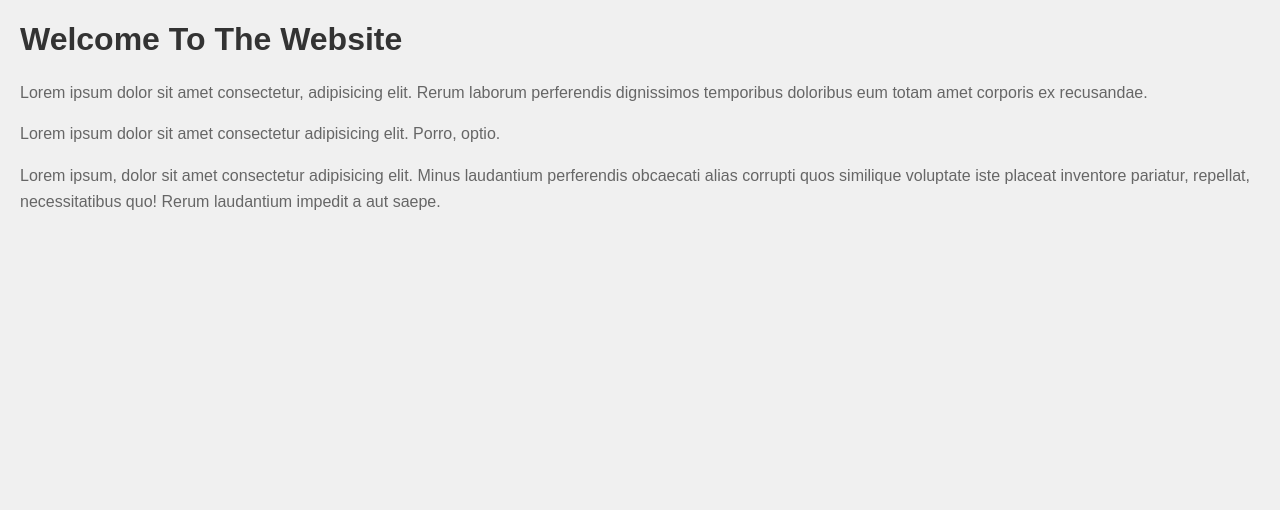
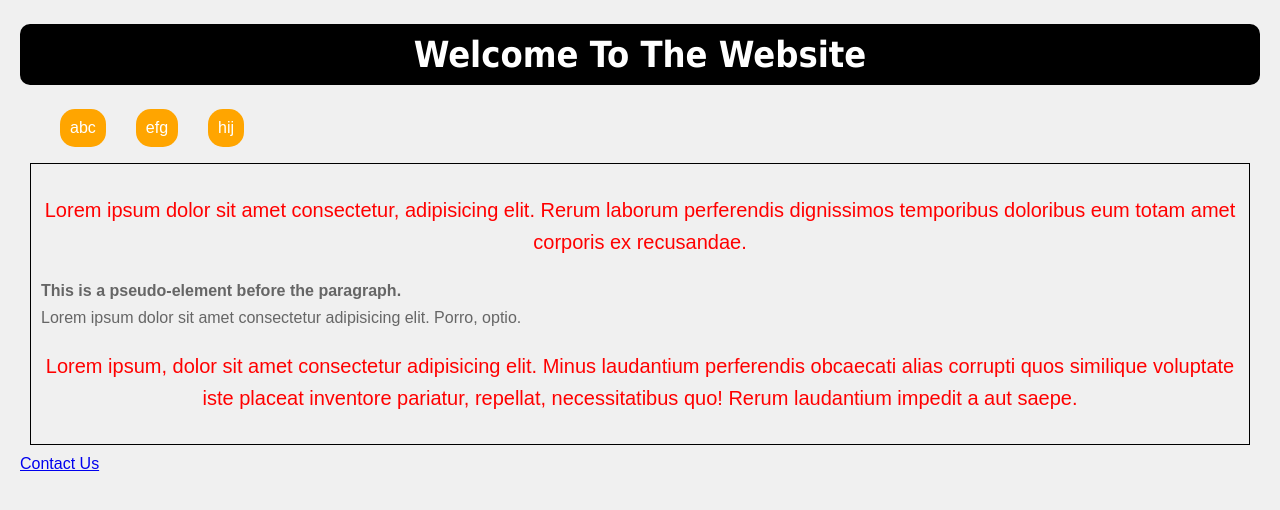
Before and after one commit to elham-saleh/web-programming-class, a plain HTML site: page Day6-CSS/index.html in a window 1280 px wide. Drawn offline with Linux system fonts and the light colour scheme.

Commit message:
CSS styling added

```diff
--- a/Day6-CSS/index.css
+++ b/Day6-CSS/index.css
@@ -0,0 +1,37 @@
+h1{
+  color: white;
+  background-color: black;
+  border-radius: 10px;
+  padding: 10px;
+  text-align: center;
+  font-family: Tahoma, sans-serif;
+  font-size: 36px;
+}
+/* Hover effect for anchor tags. : symbol shows pseudo-class */
+a:hover{
+  color: white;
+  background-color: blue;
+  border: 1px solid black;
+}
+
+/*Applies to paragraphs with class "para" */
+.para{
+  font-size: 20px;
+  color: red;
+  text-align: center;
+}
+
+/*:: symbol represents a pseudo-element */
+#unique-p2::before{
+  content: "This is a pseudo-element before the paragraph.";
+  display: block;
+  font-weight: bold;
+  margin-bottom: 1px;
+}
+
+/*Encompasses all elements within the content div of class "content" */
+.content{
+  border: 1px solid black;
+  padding: 10px;
+  margin: 10px;
+}
--- a/Day6-CSS/index.html
+++ b/Day6-CSS/index.html
@@ -3,6 +3,9 @@
 <head>
   <meta charset="UTF-8">
   <meta name="viewport" content="width=device-width, initial-scale=1.0">
+  <link rel="stylesheet" href="index.css">
+
+  <!-- Priority is given to internal CSS over external CSS. If there are conflicting styles, the internal CSS will take precedence. Try uncommenting h1 -->
 <style>
   body {
     background-color: #f0f0f0;
@@ -10,13 +13,25 @@
     margin: 20px;
   }
 
-  h1 {
-    color: #333;
-  }
+  /* h1 {
+    color: orange;
+  } */
 
   p {
     color: #666;
     line-height: 1.6;
+  }
+
+  ul{
+    display: flex;
+    gap: 30px;
+  }
+  ul li{
+    list-style: none;
+    background-color: orange;
+    padding: 10px;
+    border-radius: 15px;
+    color: white;
   }
 </style>
 
@@ -24,11 +39,18 @@
 </head>
 <body>
   <h1>Welcome To The Website</h1>
-
+  <ul>
+    <li>abc</li>
+    <li>efg</li>
+    <li>hij</li>
+  </ul>
+  <div class="content">
   <p class="para">Lorem ipsum dolor sit amet consectetur, adipisicing elit. Rerum laborum perferendis dignissimos temporibus doloribus eum totam amet corporis ex recusandae.</p>
 
-  <p id="unip2">Lorem ipsum dolor sit amet consectetur adipisicing elit. Porro, optio.</p>
+  <p id="unique-p2">Lorem ipsum dolor sit amet consectetur adipisicing elit. Porro, optio.</p>
 
   <p class="para">Lorem ipsum, dolor sit amet consectetur adipisicing elit. Minus laudantium perferendis obcaecati alias corrupti quos similique voluptate iste placeat inventore pariatur, repellat, necessitatibus quo! Rerum laudantium impedit a aut saepe.</p>
+ </div>
+  <a href="contact.html">Contact Us</a>
 </body>
 </html>
```
